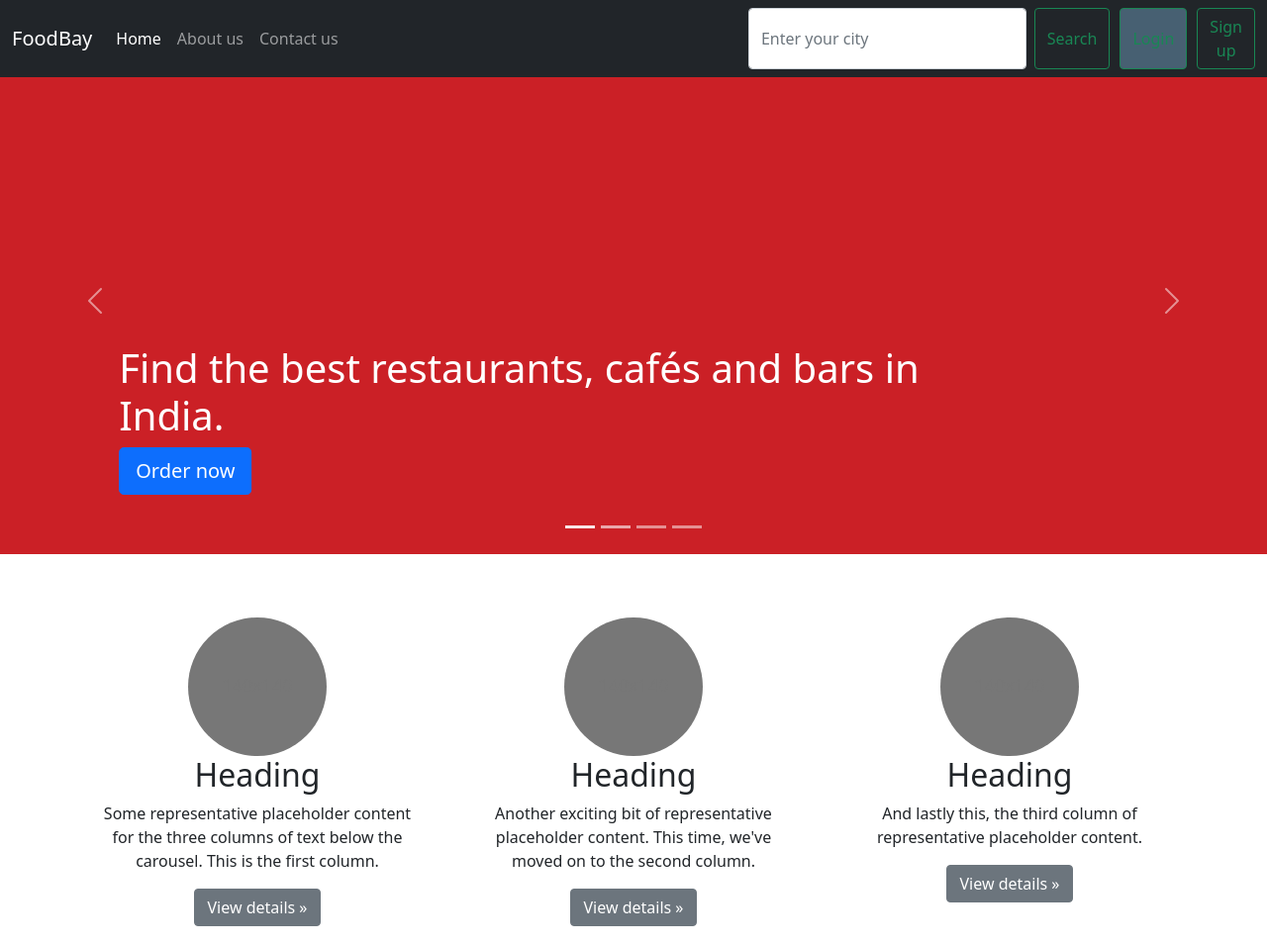
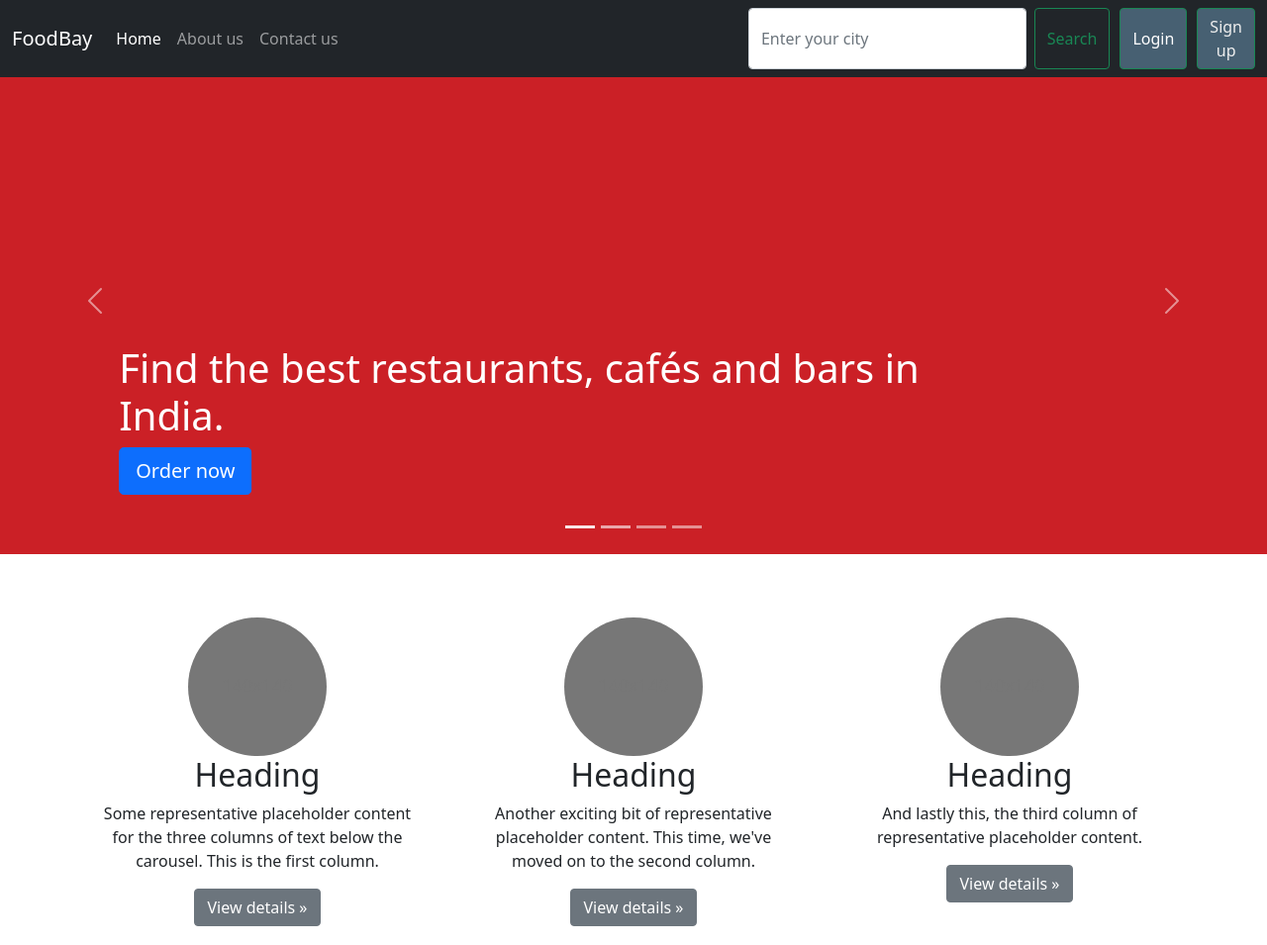
Before and after one commit to pranjalkatiyar/FOODBAY_RESTAURANT, a plain HTML site: page index.html in a window 1280 px wide. Shown: the top 955 px of the page at 99% size. Drawn offline with nearby package versions, Linux system fonts and the light colour scheme.

Commit message:
temporarily added colour to the login and signup buttons

```diff
--- a/css/homepage.css
+++ b/css/homepage.css
@@ -7,6 +7,12 @@
   background: #ccc;
 }
 
+#signup{
+background-color: #476072;
+}
+#signup:hover{
+  background: #ccc;
+}
 
 .bd-placeholder-img {
     font-size: 1.125rem;
--- a/index.html
+++ b/index.html
@@ -47,8 +47,8 @@
             <form class="d-flex">
               <input class="form-control me-2" type="search" placeholder="Enter your city" aria-label="Search">
               <button class="btn btn-outline-success" type="submit">Search</button>
-              <button class="btn btn-outline-success " id="login" type="submit">Login</button>
-              <button class="btn btn-outline-success signup" type="submit">Sign up</button>
+              <button class="btn btn-outline-success " id="login" type="submit" style="color:white;">Login</button>
+              <button class="btn btn-outline-success signup" id="signup" type="submit" style="color:#EEEEEE;">Sign up</button>
             </form>
           </div>
         </div>
```
